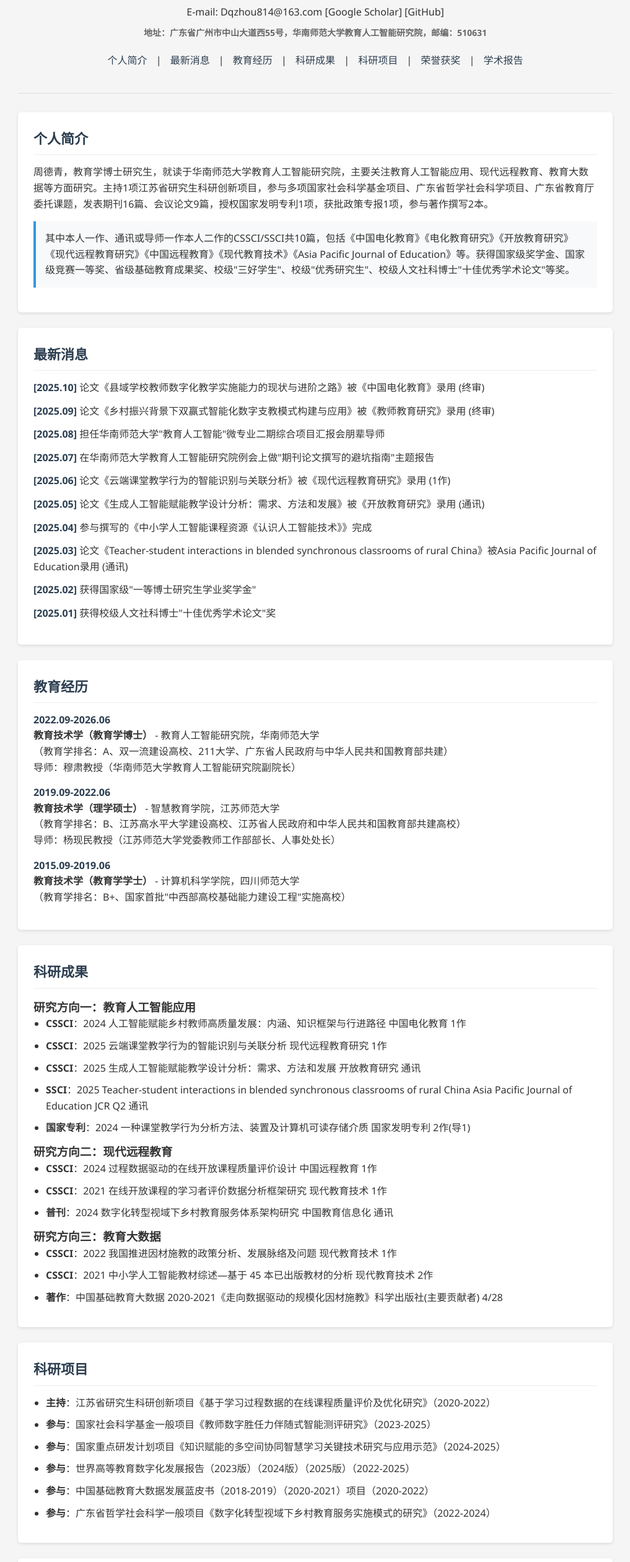
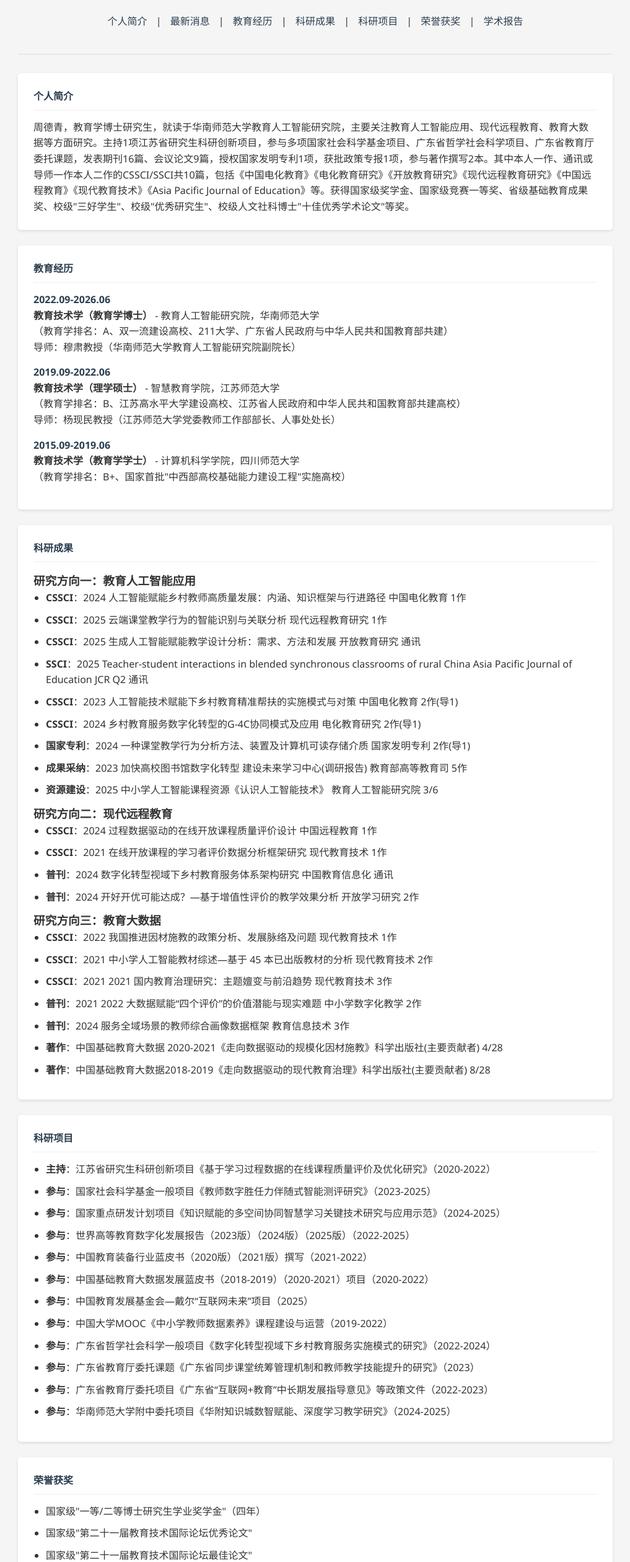
Before and after one commit to Yolanda184/DeqingZhou, a plain HTML site: page index.html in a window 1280 px wide. Shown: the part 107-2627 px from the top of the page at 62% size, without its empty margins (131-1148 px from the left). Drawn offline with Linux system fonts and the light colour scheme.

Commit message:
Update index.html

```diff
--- a/index.html
+++ b/index.html
@@ -3,7 +3,7 @@
 <head>
     <meta charset="UTF-8">
     <meta name="viewport" content="width=device-width, initial-scale=1.0">
-    <title>周德青 - 教育技术学博士 - 个人简历</title>
+    <title>周德青 - 教育技术学博士 - 简历</title>
     <link rel="stylesheet" href="https://cdnjs.cloudflare.com/ajax/libs/font-awesome/6.4.0/css/all.min.css">
     <style>
         * {
@@ -30,16 +30,11 @@
         }
 
         h1 {
-            font-size: 28px;
+            font-size: 18px;
             margin-bottom: 5px;
             color: #2c3e50;
         }
 
-        .subtitle {
-            font-size: 18px;
-            color: #555;
-            margin-bottom: 15px;
-        }
 
         .contact-info {
             margin-bottom: 10px;
@@ -56,7 +51,7 @@
         }
 
         .address {
-            font-size: 14px;
+            font-size: 12px;
             color: #666;
             margin-bottom: 15px;
         }
@@ -85,7 +80,7 @@
         }
 
         h2 {
-            font-size: 22px;
+            font-size: 16px;
             color: #2c3e50;
             margin-bottom: 15px;
             padding-bottom: 8px;
@@ -145,11 +140,11 @@
             }
 
             h1 {
-                font-size: 24px;
+                font-size: 18px;
             }
 
             section {
-                padding: 15px;
+                padding: 12px;
             }
         }
     </style>
@@ -157,7 +152,6 @@
 <body>
     <header>
         <h1>周德青（博士研究生）</h1>
-        <div class="subtitle">华南师范大学（教育人工智能研究院）</div>
 
         <div class="contact-info">
             E-mail: Dqzhou814@163.com
@@ -181,45 +175,7 @@
 
     <section id="personal">
         <h2>个人简介</h2>
-        <p>周德青，教育学博士研究生，就读于华南师范大学教育人工智能研究院，主要关注教育人工智能应用、现代远程教育、教育大数据等方面研究。主持1项江苏省研究生科研创新项目，参与多项国家社会科学基金项目、广东省哲学社会科学项目、广东省教育厅委托课题，发表期刊16篇、会议论文9篇，授权国家发明专利1项，获批政策专报1项，参与著作撰写2本。</p>
-
-        <div class="highlight">
-            <p>其中本人一作、通讯或导师一作本人二作的CSSCI/SSCI共10篇，包括《中国电化教育》《电化教育研究》《开放教育研究》《现代远程教育研究》《中国远程教育》《现代教育技术》《Asia Pacific Journal of Education》等。获得国家级奖学金、国家级竞赛一等奖、省级基础教育成果奖、校级"三好学生"、校级"优秀研究生"、校级人文社科博士"十佳优秀学术论文"等奖。</p>
-        </div>
-    </section>
-
-    <section id="news">
-        <h2>最新消息</h2>
-        <div class="news-item">
-            <span class="news-date">[2025.10]</span> 论文《县域学校教师数字化教学实施能力的现状与进阶之路》被《中国电化教育》录用 (终审)
-        </div>
-        <div class="news-item">
-            <span class="news-date">[2025.09]</span> 论文《乡村振兴背景下双赢式智能化数字支教模式构建与应用》被《教师教育研究》录用 (终审)
-        </div>
-        <div class="news-item">
-            <span class="news-date">[2025.08]</span> 担任华南师范大学"教育人工智能"微专业二期综合项目汇报会朋辈导师
-        </div>
-        <div class="news-item">
-            <span class="news-date">[2025.07]</span> 在华南师范大学教育人工智能研究院例会上做"期刊论文撰写的避坑指南"主题报告
-        </div>
-        <div class="news-item">
-            <span class="news-date">[2025.06]</span> 论文《云端课堂教学行为的智能识别与关联分析》被《现代远程教育研究》录用 (1作)
-        </div>
-        <div class="news-item">
-            <span class="news-date">[2025.05]</span> 论文《生成人工智能赋能教学设计分析：需求、方法和发展》被《开放教育研究》录用 (通讯)
-        </div>
-        <div class="news-item">
-            <span class="news-date">[2025.04]</span> 参与撰写的《中小学人工智能课程资源《认识人工智能技术》》完成
-        </div>
-        <div class="news-item">
-            <span class="news-date">[2025.03]</span> 论文《Teacher-student interactions in blended synchronous classrooms of rural China》被Asia Pacific Journal of Education录用 (通讯)
-        </div>
-        <div class="news-item">
-            <span class="news-date">[2025.02]</span> 获得国家级"一等博士研究生学业奖学金"
-        </div>
-        <div class="news-item">
-            <span class="news-date">[2025.01]</span> 获得校级人文社科博士"十佳优秀学术论文"奖
-        </div>
+        <p>周德青，教育学博士研究生，就读于华南师范大学教育人工智能研究院，主要关注教育人工智能应用、现代远程教育、教育大数据等方面研究。主持1项江苏省研究生科研创新项目，参与多项国家社会科学基金项目、广东省哲学社会科学项目、广东省教育厅委托课题，发表期刊16篇、会议论文9篇，授权国家发明专利1项，获批政策专报1项，参与著作撰写2本。其中本人一作、通讯或导师一作本人二作的CSSCI/SSCI共10篇，包括《中国电化教育》《电化教育研究》《开放教育研究》《现代远程教育研究》《中国远程教育》《现代教育技术》《Asia Pacific Journal of Education》等。获得国家级奖学金、国家级竞赛一等奖、省级基础教育成果奖、校级"三好学生"、校级"优秀研究生"、校级人文社科博士"十佳优秀学术论文"等奖。</p>
     </section>
 
     <section id="education">
@@ -253,7 +209,11 @@
             <li><strong>CSSCI</strong>：2025 云端课堂教学行为的智能识别与关联分析 现代远程教育研究 1作</li>
             <li><strong>CSSCI</strong>：2025 生成人工智能赋能教学设计分析：需求、方法和发展 开放教育研究 通讯</li>
             <li><strong>SSCI</strong>：2025 Teacher-student interactions in blended synchronous classrooms of rural China Asia Pacific Journal of Education JCR Q2 通讯</li>
+            <li><strong>CSSCI</strong>：2023 人工智能技术赋能下乡村教育精准帮扶的实施模式与对策 中国电化教育 2作(导1)</li>
+            <li><strong>CSSCI</strong>：2024 乡村教育服务数字化转型的G-4C协同模式及应用 电化教育研究 2作(导1)</li>
             <li><strong>国家专利</strong>：2024 一种课堂教学行为分析方法、装置及计算机可读存储介质 国家发明专利 2作(导1)</li>
+            <li><strong>成果采纳</strong>：2023 加快高校图书馆数字化转型 建设未来学习中心(调研报告) 教育部高等教育司 5作</li>
+            <li><strong>资源建设</strong>：2025 中小学人工智能课程资源《认识人工智能技术》 教育人工智能研究院 3/6</li>
         </ul>
 
         <h3>研究方向二：现代远程教育</h3>
@@ -261,13 +221,18 @@
             <li><strong>CSSCI</strong>：2024 过程数据驱动的在线开放课程质量评价设计 中国远程教育 1作</li>
             <li><strong>CSSCI</strong>：2021 在线开放课程的学习者评价数据分析框架研究 现代教育技术 1作</li>
             <li><strong>普刊</strong>：2024 数字化转型视域下乡村教育服务体系架构研究 中国教育信息化 通讯</li>
+             <li><strong>普刊</strong>：2024 开好开优可能达成？—基于增值性评价的教学效果分析 开放学习研究 2作</li>
         </ul>
 
         <h3>研究方向三：教育大数据</h3>
         <ul>
             <li><strong>CSSCI</strong>：2022 我国推进因材施教的政策分析、发展脉络及问题 现代教育技术 1作</li>
             <li><strong>CSSCI</strong>：2021 中小学人工智能教材综述—基于 45 本已出版教材的分析 现代教育技术 2作</li>
+             <li><strong>CSSCI</strong>：2021 2021 国内教育治理研究：主题嬗变与前沿趋势 现代教育技术 3作</li>
+             <li><strong>普刊</strong>：2021 2022 大数据赋能“四个评价”的价值潜能与现实难题 中小学数字化教学 2作</li>
+             <li><strong>普刊</strong>：2024 服务全域场景的教师综合画像数据框架 教育信息技术 3作</li>
             <li><strong>著作</strong>：中国基础教育大数据 2020-2021《走向数据驱动的规模化因材施教》科学出版社(主要贡献者) 4/28</li>
+             <li><strong>著作</strong>：中国基础教育大数据2018-2019《走向数据驱动的现代教育治理》科学出版社(主要贡献者) 8/28</li>
         </ul>
     </section>
 
@@ -278,8 +243,14 @@
             <li><strong>参与</strong>：国家社会科学基金一般项目《教师数字胜任力伴随式智能测评研究》（2023-2025）</li>
             <li><strong>参与</strong>：国家重点研发计划项目《知识赋能的多空间协同智慧学习关键技术研究与应用示范》（2024-2025）</li>
             <li><strong>参与</strong>：世界高等教育数字化发展报告（2023版）（2024版）（2025版）（2022-2025）</li>
+            <li><strong>参与</strong>：中国教育装备行业蓝皮书（2020版）（2021版）撰写（2021-2022）</li>
             <li><strong>参与</strong>：中国基础教育大数据发展蓝皮书（2018-2019）（2020-2021）项目（2020-2022）</li>
+            <li><strong>参与</strong>：中国教育发展基金会—戴尔“互联网未来”项目（2025）</li>
+            <li><strong>参与</strong>：中国大学MOOC《中小学教师数据素养》课程建设与运营（2019-2022）</li>
             <li><strong>参与</strong>：广东省哲学社会科学一般项目《数字化转型视域下乡村教育服务实施模式的研究》（2022-2024）</li>
+            <li><strong>参与</strong>：广东省教育厅委托课题《广东省同步课堂统筹管理机制和教师教学技能提升的研究》（2023）</li>
+            <li><strong>参与</strong>：广东省教育厅委托项目《广东省“互联网+教育”中长期发展指导意见》等政策文件（2022-2023）</li>
+            <li><strong>参与</strong>：华南师范大学附中委托项目《华附知识城数智赋能、深度学习教学研究》（2024-2025）</li>
         </ul>
     </section>
 
@@ -288,29 +259,40 @@
         <ul>
             <li>国家级"一等/二等博士研究生学业奖学金"（四年）</li>
             <li>国家级"第二十一届教育技术国际论坛优秀论文"</li>
+            <li>国家级"第二十一届教育技术国际论坛最佳论文"</li>
+            <li>国家级"第二十一届教育技术国际论坛优秀论文"</li>
+            <li>国家级"第二届 iTeach 全国大学生数字化教育应用创新大赛一等奖"</li>
+            <li>国家级"第五届 iTeach 全国大学生数字化教育应用创新作品展示活动三等奖"</li>
+            <li>国家励志奖学金（全校学生 3%）</li>
             <li>校级人文社科博士"十佳优秀学术论文"</li>
             <li>校级数学成果奖（基础教育类）一等奖</li>
-            <li>国家级"第二十一届教育技术国际论坛最佳论文"</li>
-            <li>国家级"第五届 iTeach 全国大学生数字化教育应用创新作品展示活动三等奖"</li>
-            <li>国家级"第二届 iTeach 全国大学生数字化教育应用创新大赛一等奖"</li>
-            <li>国家励志奖学金（全校学生 3%）</li>
             <li>校级"三好学生"、校级"优秀研究生"、院级"科研标兵"</li>
+            <li>校级"三好学生"、校级"优秀研究生"、院级"科研标兵"</li>
+            <li>院级“信息杯”羽毛球女子双打“第一名”</li>
         </ul>
     </section>
 
     <section id="presentations">
         <h2>学术报告</h2>
         <ul>
+            <li>2023 第十四届全球华人探究学习创新应用大会（GCCIL），华南师范大学，广东广州（参会）4作（特等奖）</li>
+            <li>2021 第二十届教育技术国际论坛（IFET2021），浙江师范大学，浙江金华（主题报告）1作（最佳论文）</li>
+            <li>2022 第二十一届教育技术国际论坛（IFET2022），沈阳师范大学，辽宁沈阳（主题报告）1作（优秀论文）</li>
+            <li>2023 第二十二届教育技术国际论坛（IFET2023），内蒙古师范大学，内蒙古呼和浩特（参会）4作（优秀论文））</li>
             <li>2023 开放与创新教育国际会议（ICOIE），香港都会大学，中国香港（主题汇报）1作</li>
             <li>2023 中国高等教育学会学习科学研究分会2023学术年会，华中师范大学，湖北武汉（主题汇报）1作</li>
-            <li>2021 第二十届教育技术国际论坛（IFET2021），浙江师范大学，浙江金华（主题报告）1作（最佳论文）</li>
-            <li>2022 第二十一届教育技术国际论坛（IFET2022），沈阳师范大学，辽宁沈阳（主题报告）1作（优秀论文）</li>
+            <li>2025 第29届全球华人计算机教育应用大会（GCCCE），江南大学，江苏无锡（参会）2作</li>
+            <li>2023 中国高等教育学会学习科学研究分会2023学术年会，华中师范大学，湖北武汉（参会）4作</li>
+            <li>2022 中国高等教育学会学习科学研究分会2022学术年会，线上召开（参会）4作</li>
+            <li>2025 华南师范大学“教育人工智能学科交叉”广东省研究生学术论坛，华南师范大学，广东广州（参会）</li>
             <li>2025 华南师范大学第八期"GAI赋能未来教师"高级研修班，华南师范大学，广东广州（主讲人）</li>
+            <li>2025 华南师范大学“教育人工智能”微专业二期综合项目汇报会，线上指导（朋辈导师）</li>
+            <li>2024 南沙区基础教育数字转型与智能升级品牌建设项目“论文共性问题指导活动”，线上召开（主讲人）</li>
         </ul>
     </section>
 
     <footer>
-        <p>© 2025 周德青 - 个人简历 | 最后更新: 2025年10月</p>
+        <p>© 2025 周德青 | 最后更新: 2025年10月</p>
     </footer>
 </body>
 </html>
```
